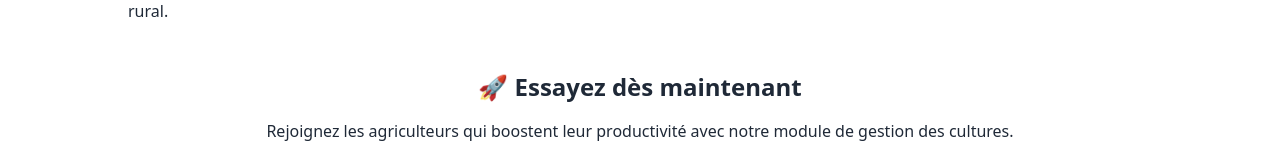
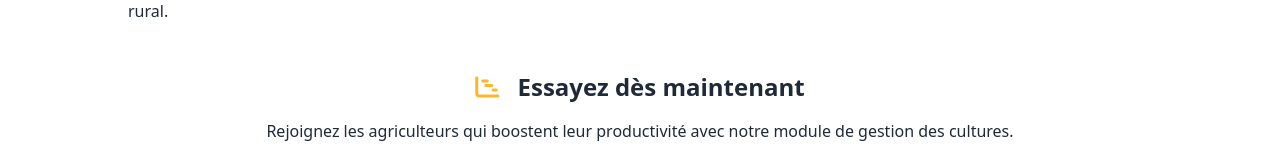
Before and after one commit to josiasDjo/Fertilia-V2, a React (Vite) app in the folder frontend/: page /gestion-des-cultures in a window 1280 px wide. Shown: the part 1009-1169 px from the top of the page. Built offline with nearby package versions, Linux system fonts and the light colour scheme; some icons are missing; the HTML template or start-up script is replaced by a standard one.

Commit message:
Gestion de culture interface change3

```diff
--- a/frontend/src/pages/gestionCulture.jsx
+++ b/frontend/src/pages/gestionCulture.jsx
@@ -74,7 +74,7 @@ export default function GestionDesCulturesPage() {
           </section>
 
           <section className="mb-12 text-center">
-            <h2 className="text-2xl font-semibold mb-4">🚀 Essayez dès maintenant</h2>
+            <h2 className="text-2xl font-semibold mb-4"><span className="text-skin-accentSec mr-3"><i className="fa-solid fa-chart-gantt"></i></span> Essayez dès maintenant</h2>
             <p className="mb-6">
               Rejoignez les agriculteurs qui boostent leur productivité avec notre module de gestion des cultures.
             </p>
```
